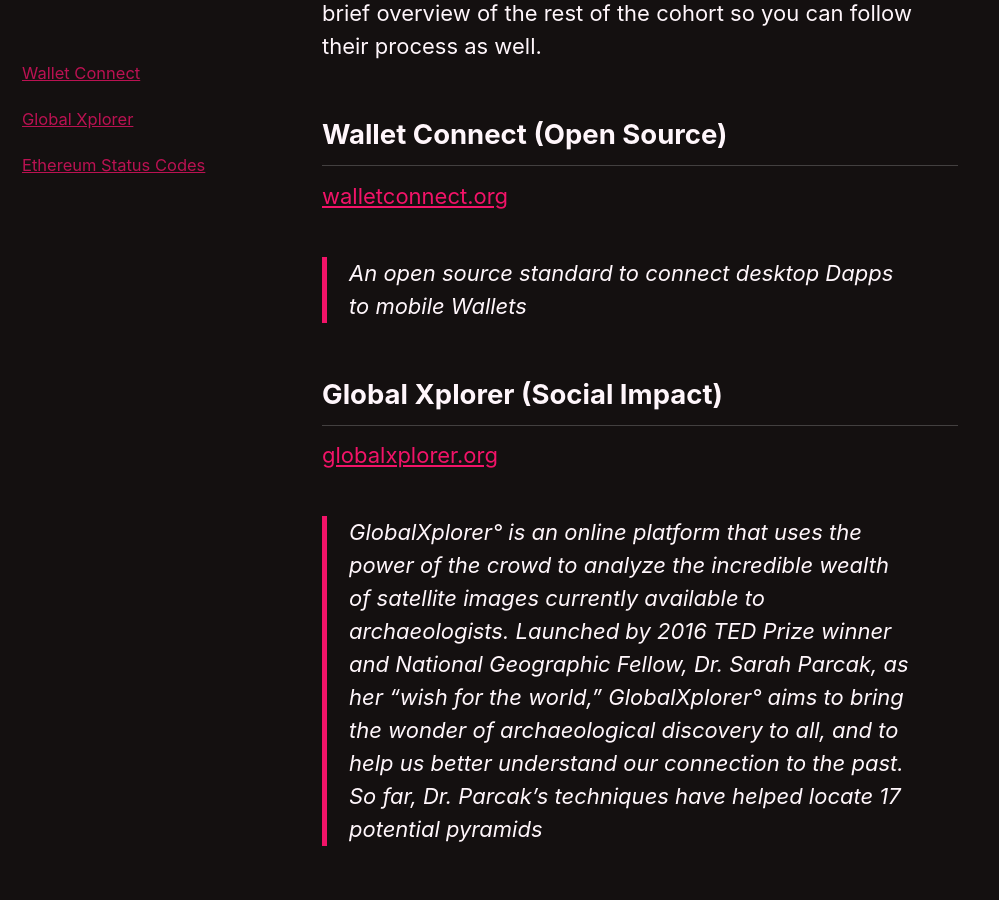
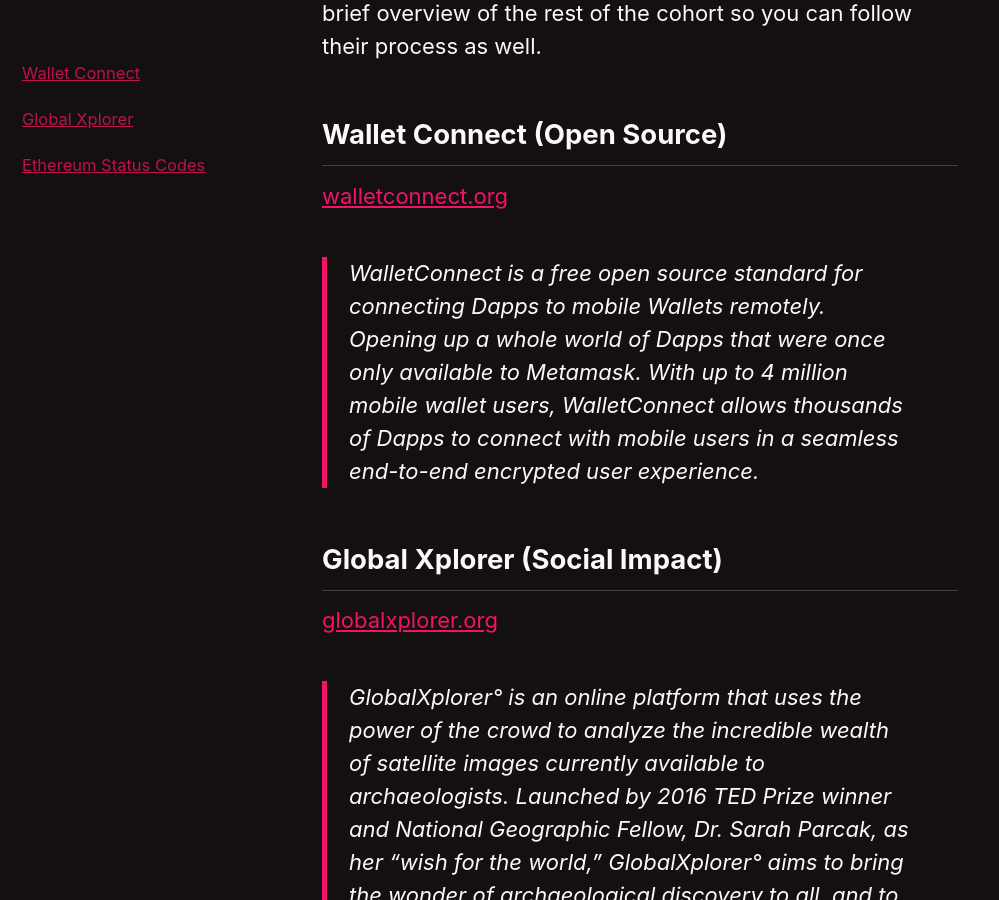
Before and after one commit to spadebuilders/ethereum-events, a Jekyll site: the page built from _events/2018-09-20-tachyon18-opensource-social-impact.md, in a window 1280 px wide and 900 px high, scrolled down 749 px. Shown: the whole window, without its empty margins (0-999 px from the left). Built offline with Jekyll 4.4.1, drawn with Linux system fonts in a browser that asks for light colours; nearby versions of some CDN libraries.

Commit message:
Update 2018-09-20-tachyon18-opensource-social-impact.md

```diff
--- a/_events/2018-09-20-tachyon18-opensource-social-impact.md
+++ b/_events/2018-09-20-tachyon18-opensource-social-impact.md
@@ -32,7 +32,7 @@
 
 [walletconnect.org](https://walletconnect.org/)
 
-> An open source standard to connect desktop Dapps to mobile Wallets
+> WalletConnect is a free open source standard for connecting Dapps to mobile Wallets remotely. Opening up a whole world of Dapps that were once only available to Metamask. With up to 4 million mobile wallet users, WalletConnect allows thousands of Dapps to connect with mobile users in a seamless end-to-end encrypted user experience.
 
 ## Global Xplorer (Social Impact)
 
```
